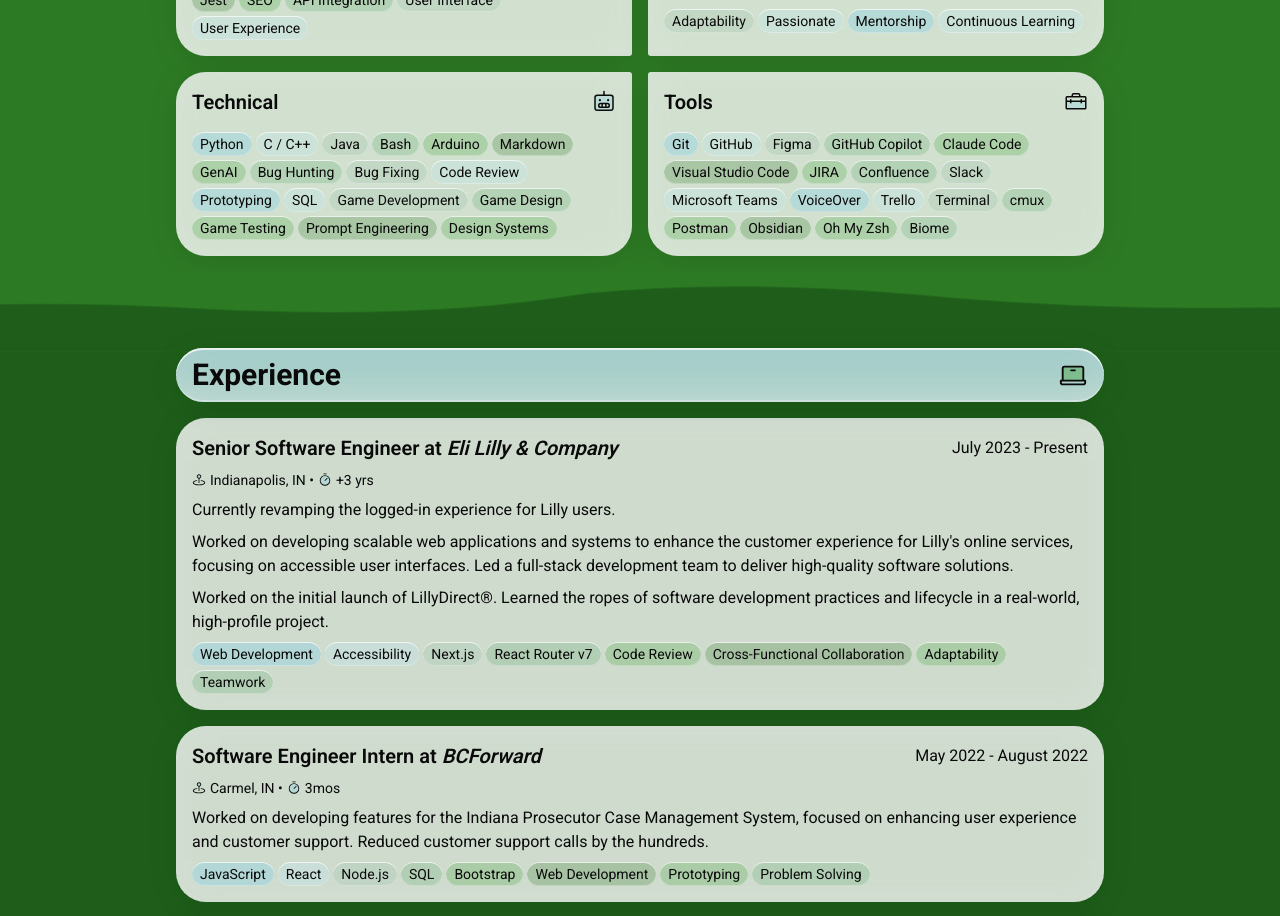
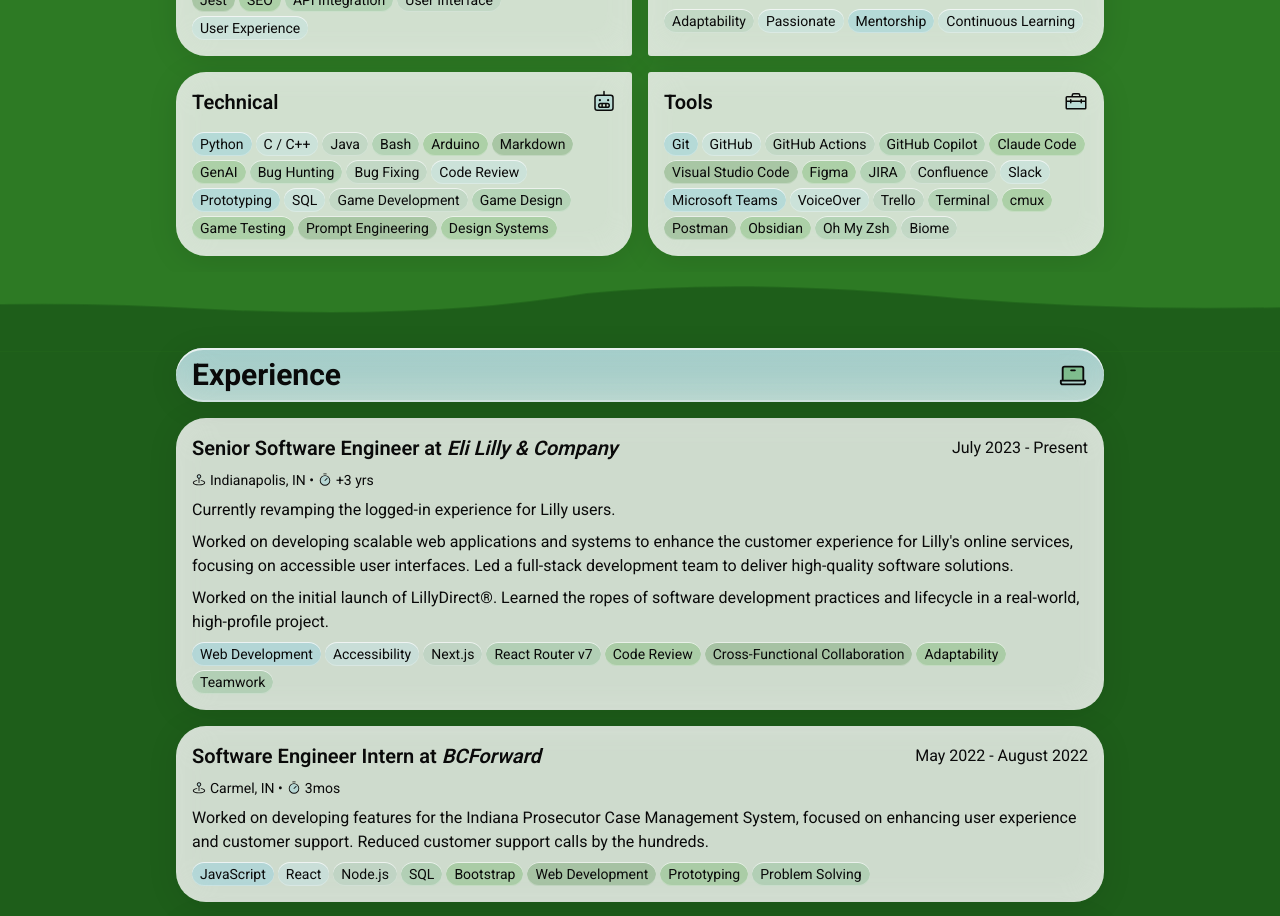
Before and after one commit to vtlanglois/portfolio-v2, a Next.js app: page / in a window 1280 px wide. Shown: the part 1760-2676 px from the top of the page. Built offline with nearby package versions, Linux system fonts and the light colour scheme.

Commit message:
chore: add GH actions

```diff
--- a/src/components/sections/Skills.tsx
+++ b/src/components/sections/Skills.tsx
@@ -147,10 +147,11 @@
                 tags={[
                   TAGS.git,
                   TAGS.github,
-                  TAGS.figma,
+                  TAGS.ghActions,
                   TAGS.copilot,
                   TAGS.claudeCode,
                   TAGS.vscode,
+                  TAGS.figma,
                   TAGS.jira,
                   TAGS.confluence,
                   TAGS.slack,
--- a/src/data/skills.ts
+++ b/src/data/skills.ts
@@ -131,6 +131,11 @@
   figma: { text: "Figma", variant: "tool", icon: "figma", group: "tool" },
   vscode: {
     text: "Visual Studio Code",
+    variant: "tool",
+    group: "tool",
+  },
+  ghActions: {
+    text: "GitHub Actions",
     variant: "tool",
     group: "tool",
   },
```
